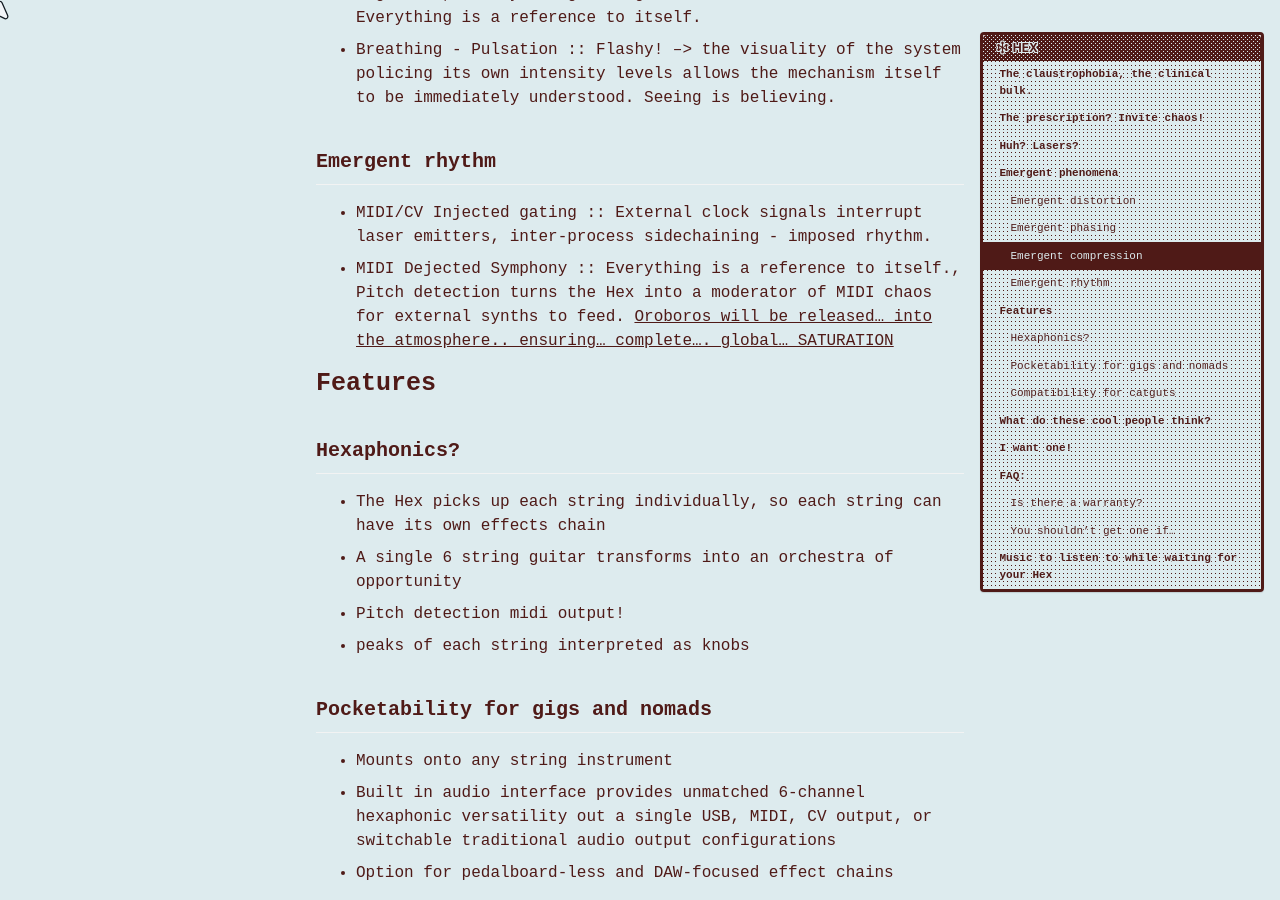
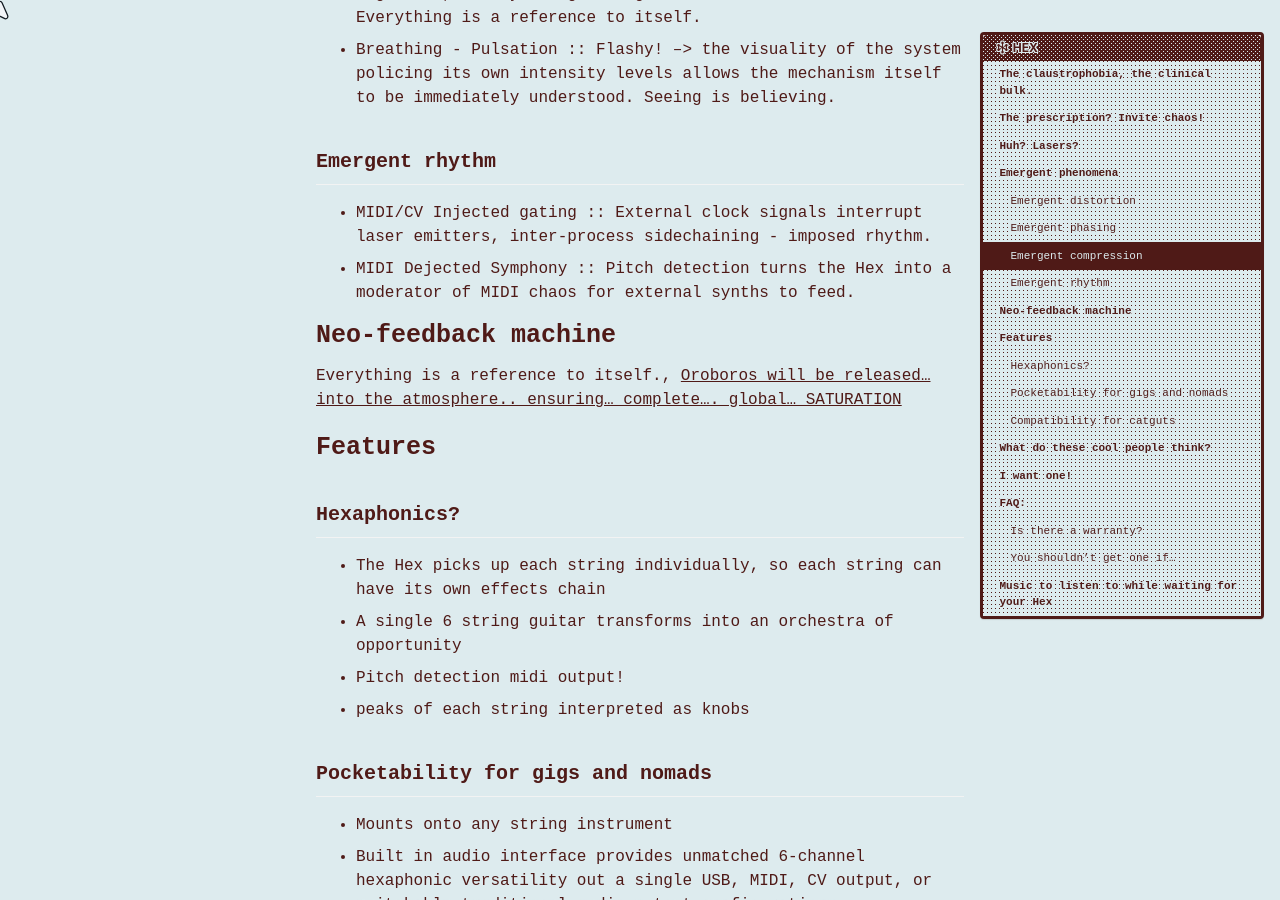
Before and after one commit to cryotato/cryotato.github.io, a Jekyll site: the page built from _pages/shop.md, in a window 1280 px wide and 900 px high, scrolled down 2642 px. Built offline with Jekyll 4.4.1, drawn with Linux system fonts in a browser that asks for light colours; cached includes are drawn as plain includes.

Commit message:
Update shop.md

```diff
--- a/_pages/shop.md
+++ b/_pages/shop.md
@@ -53,7 +53,11 @@ below : reflected : one.
 
 ## Emergent rhythm
 *   MIDI/CV Injected gating :: External clock signals interrupt laser emitters, inter-process sidechaining - imposed rhythm.
-- MIDI Dejected Symphony :: Everything is a reference to itself., Pitch detection turns the Hex into a moderator of MIDI chaos for external synths to feed. [Oroboros will be released... into the atmosphere.. ensuring... complete.... global... SATURATION](https://youtu.be/RxsSqDnNIo8?si=PNGQ6p6GJ570l9Ev)
+- MIDI Dejected Symphony :: Pitch detection turns the Hex into a moderator of MIDI chaos for external synths to feed.
+
+# Neo-feedback machine
+Everything is a reference to itself.,
+[Oroboros will be released... into the atmosphere.. ensuring... complete.... global... SATURATION](https://youtu.be/RxsSqDnNIo8?si=PNGQ6p6GJ570l9Ev)
 
 
 
```
